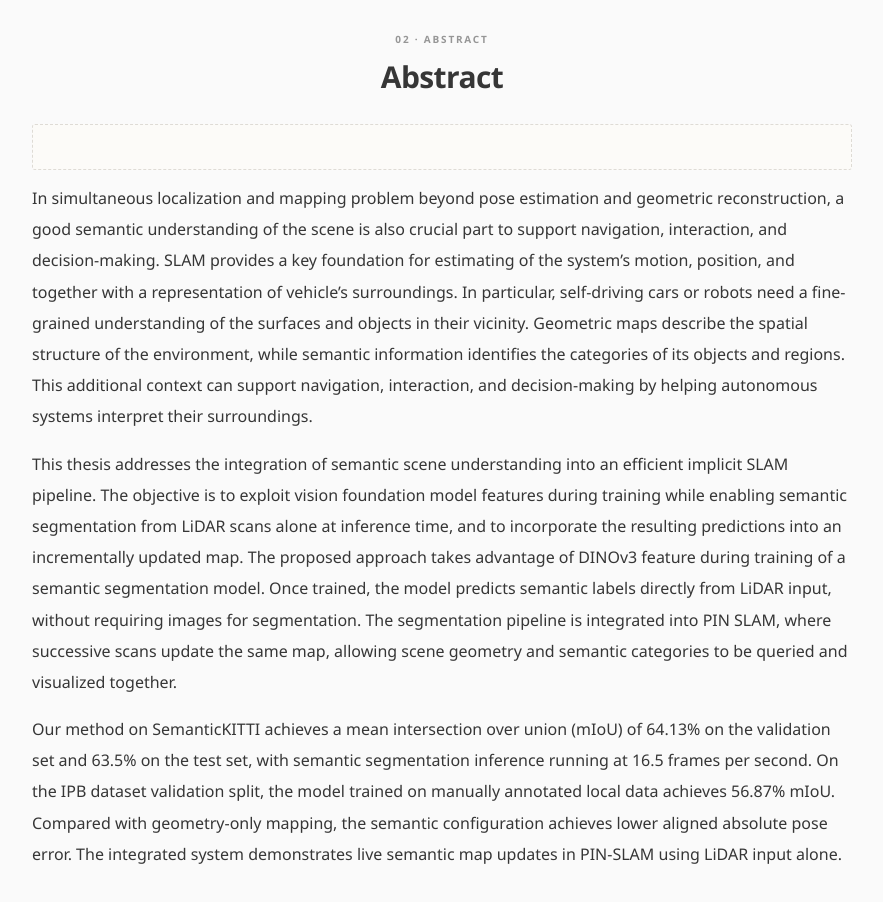
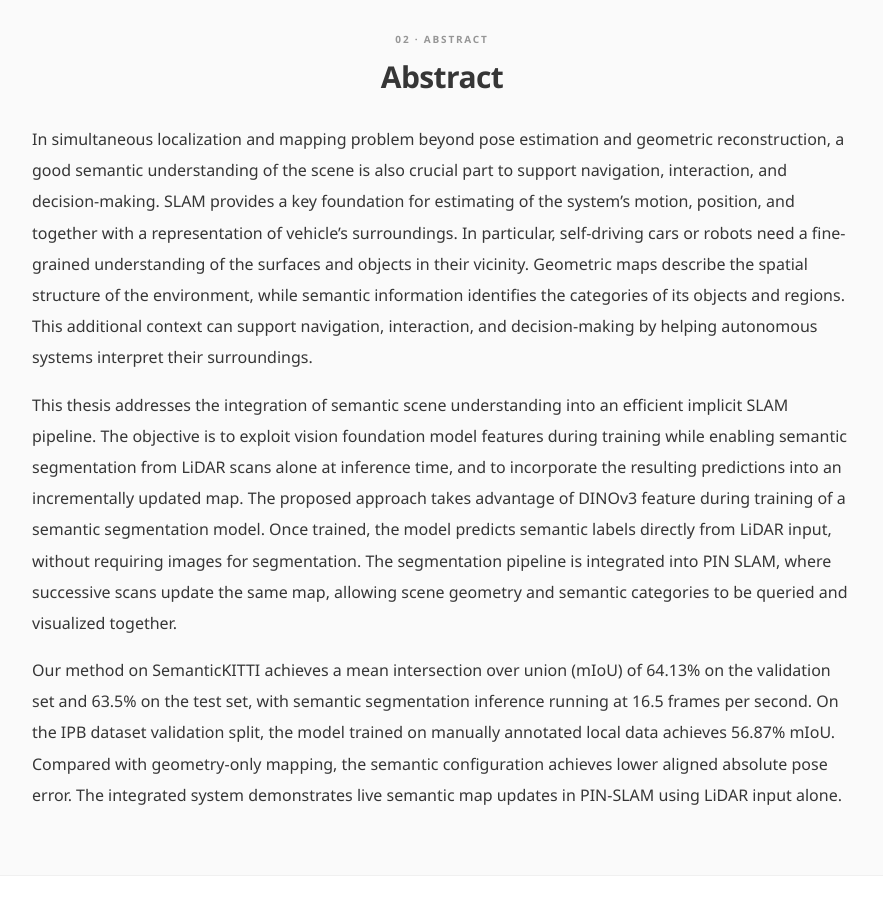
Before and after one commit to wsy51100/Master_Thesis, a plain HTML site: page index.html in a window 1280 px wide. Shown: the part 1380-2282 px from the top of the page, without its empty margins (198-1081 px from the left). Drawn offline with Linux system fonts and the light colour scheme.

Commit message:
Update index.html

```diff
--- a/index.html
+++ b/index.html
@@ -109,7 +109,7 @@
         <h2 class="title is-3 section-title" id="abstract-title">Abstract</h2>
 
         <div class="content writing-area">
-          <p class="placeholder-text"><p> In simultaneous localization and mapping problem beyond pose estimation
+          <p> In simultaneous localization and mapping problem beyond pose estimation
                                       and geometric reconstruction, a good semantic understanding of the scene
                                       is also crucial part to support navigation, interaction, and decision-making.
                                       SLAM provides a key foundation for estimating of the system’s motion, position, and together with a representation of vehicle’s surroundings. In particular,
```
